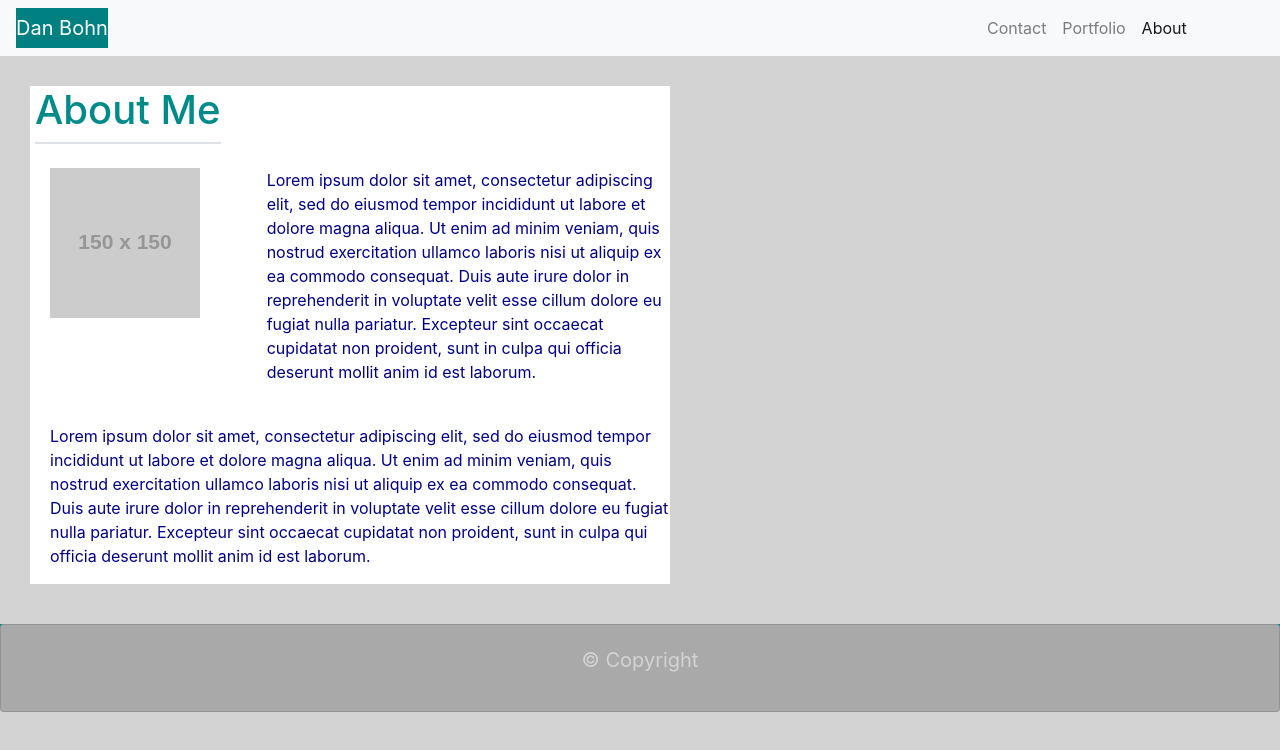
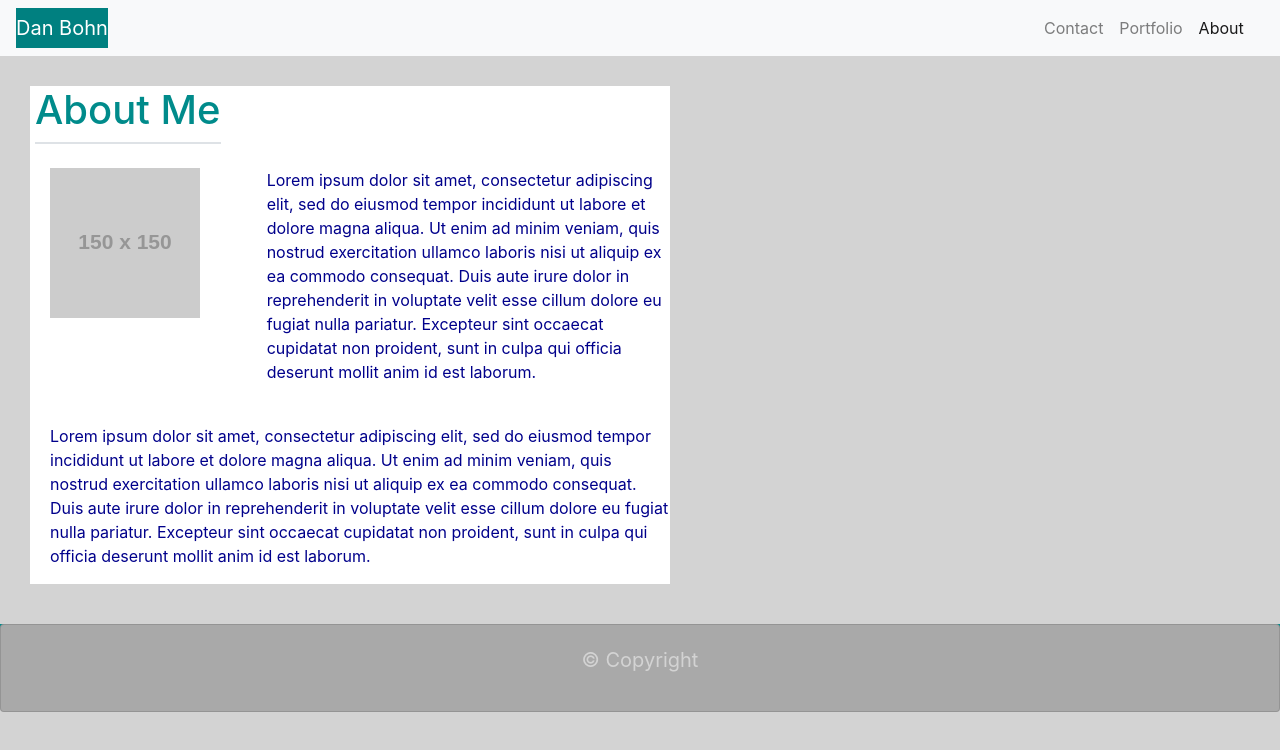
Before and after one commit to dbohn32/ResponsivePortfolio, a plain HTML site: page index.html in a window 1280 px wide. Drawn offline with nearby package versions, Linux system fonts and the light colour scheme; placeholder pictures from the web are drawn by us.

Commit message:
added Pics for readme

```diff
--- a/contact.css
+++ b/contact.css
@@ -3,7 +3,7 @@
     color: white;
 }
 #navbar1{
-    padding-inline-start: 70%;
+    padding-inline-start: 80%;
 }
 body{
     background-color: lightgrey;
--- a/index.css
+++ b/index.css
@@ -3,7 +3,7 @@
     color: white;
 }
 #navbar1{
-    padding-inline-start: 75%;
+    padding-inline-start: 80%;
 }
 #border{
     border-color: turquoise;
--- a/portfolio.css
+++ b/portfolio.css
@@ -3,7 +3,7 @@
     color: white;
 }
 #navbar1{
-    padding-inline-start: 70%;
+    padding-inline-start: 80%;
 }
 body{
     background-color: lightgrey;
```
Also changed, not shown: assets/Screenshot (10).png (added), assets/Screenshot (11).png (added), assets/Screenshot (12).png (added).
